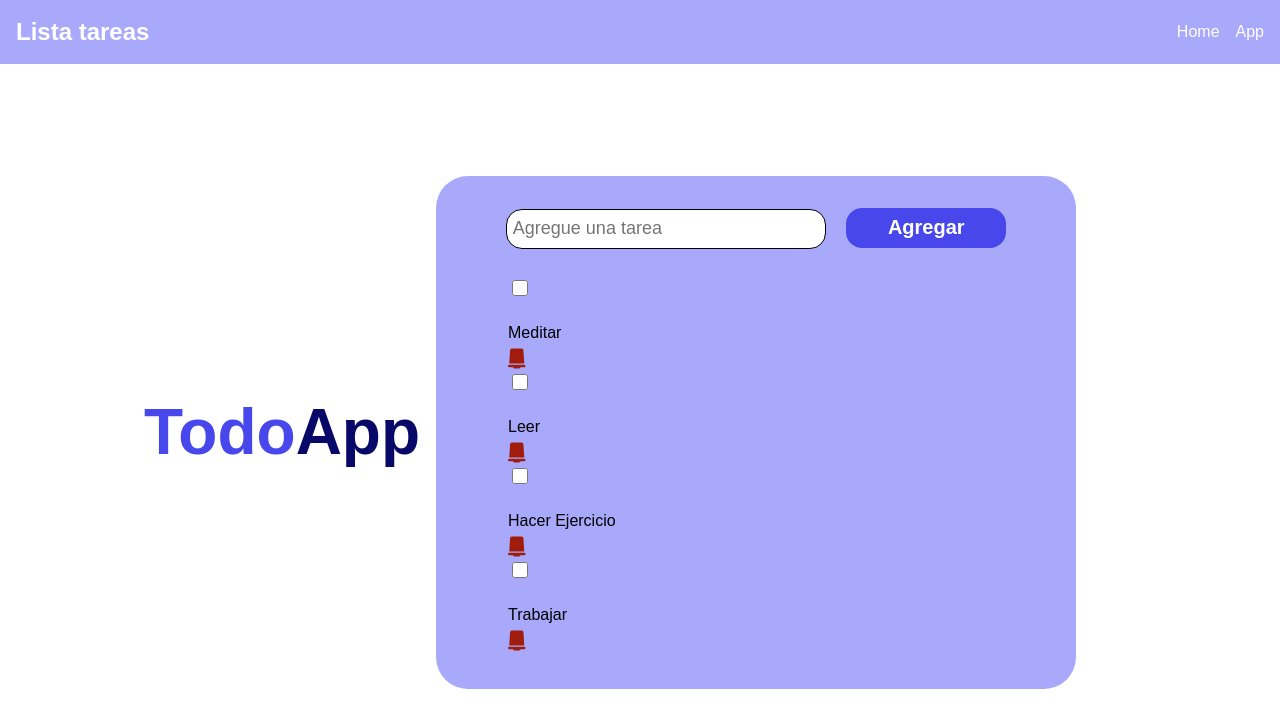
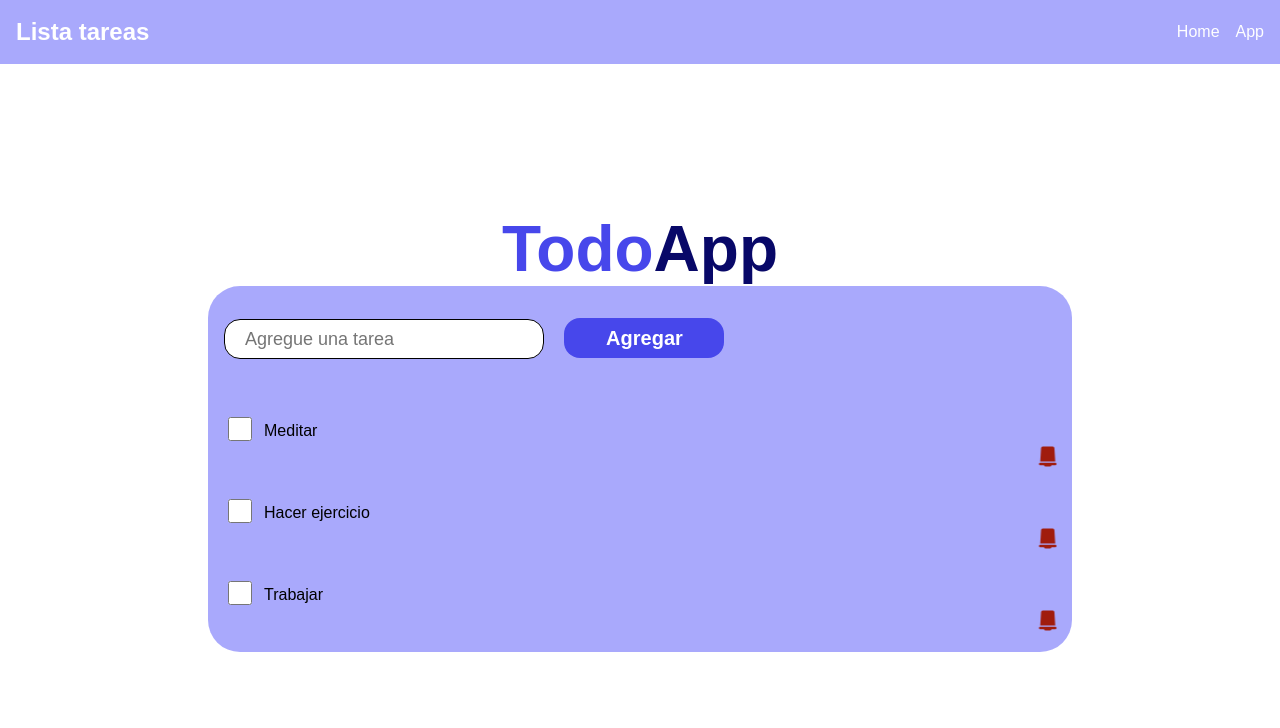
Before and after one commit to MichellOsechas/ListaTareas, a plain HTML site: page app.html in a window 1280 px wide. Drawn offline with Linux system fonts and the light colour scheme.

Commit message:
Add files via upload

```diff
--- a/app.css
+++ b/app.css
@@ -23,7 +23,6 @@ body {
     display: flex;
     justify-content: center;
     align-items: center;
-    flex-direction: column;
 }
 
 /* Navbar */
@@ -70,9 +69,7 @@ body {
 .nav-bar-link:hover {
     text-decoration: underline;
 }
-
 #main-container{
-    display: flex;
     flex-direction: column;
     padding: 0 1rem;
     gap: 1rem;
@@ -85,18 +82,21 @@ body {
     color: rgb(8, 8, 104);
 }
 #main-desc-container{
+    display: flex;
+    position: relative;
     flex-direction: column;
-    justify-content: space-between;
-    text-align: center;
     gap: 1rem;
     background-color: rgba(84, 84, 249, 0.5);
     border-radius: 2rem;
-    padding: 2rem;
-    width: 40rem;
+    padding: 1rem;
+    justify-content:center;
+
 }
 #main-desc-container input {
     width: 20rem;
+    align-items: center;
     height: 2.5rem;
+    padding: 1rem;
     border: solid 0.1rem;
     font-size: large;
     border-radius: 1rem;
@@ -104,47 +104,39 @@ body {
 #main-desc-btn{
     background-color: rgb(71, 71, 235);
     color: white;
-    padding: 0.25rem 0.5rem;
     width: 10rem;
+    margin: 1rem;
     height: 2.5rem;
     font-size: large;
     border-radius: 1rem;
-    text-align: center;
     font-weight: 700;
     cursor: pointer;
     text-decoration: none;
     transition: all 0.175s ease-in-out;
-    margin-left: 1rem;
 }
 #main-desc-btn:hover{
     background-color: rgb(8, 8, 104);
 }
-
 #main-desc-container .lista {
     display: flex;
     flex-direction: column;
+}
+#main-desc-container .lista2 {
+    display: flex;
+    position: relative;
     text-align: left;
-    left: 0;
     list-style-type: none;
-    position:relative;
 }
-
 #main-desc-container .lista .seleccion {
     display: flex;
-    position: relative;
-    width: 1rem;
+    position: absolute;
+    width: 1.5rem;
     left: 0;
 }
-#main-desc-container .lista .tarea{
+#main-desc-container .lista i{
     display: flex;
-    position: relative;
-    flex-direction: row;
-}
-#main-desc-container .lista i {
-    position: relative;
-    display: flex;
-    justify-content: right;
-    flex-direction: row;
+    position: absolute;
+    right: 0;
 }
 @media (min-width: 768px){
     #nav-bar-links-container {
@@ -154,15 +146,13 @@ body {
         display: none;
     }
     #main-container{
-        flex-direction: row;
-        width: 80%;
+        width: 70%;
         align-items: center;
     }
 }
 @media (min-width: 1024px) {
     #main-container{
-        flex-direction: row;
-        width: 80%;
+        width: 70%;
         align-items: center;
     }
     #main-title {
--- a/app.html
+++ b/app.html
@@ -24,39 +24,39 @@
     <main id="main-container">
       <h1 id="main-title">Todo<span>App</span></h1>
       <div id="main-desc-container">
+        <div class="container">
           <input type="text" placeholder=" Agregue una tarea" name="nombre" id="">
           <button id="main-desc-btn">Agregar</button>
+        </div>
 
-            <ul class="lista">
+        <div class="lista">
+
+          <ul class="lista2">
             <li>
-                  <div >
               <input class="seleccion" type="checkbox">
               <p class="tarea">Meditar</p>
               <i class="fa-solid fa-trash fa-spin fa-lg" style="color: #a01c0d;"></i>
-                  </div>
             </li>
+          </ul>
+
+          <ul class="lista2">
             <li>
-                  <div>
               <input class="seleccion" type="checkbox">
-                    <p class="tarea">Leer</p>
-                    <i class="fa-solid fa-trash fa-spin fa-lg" style="color: #a01c0d;"></i>                 </div>
+              <p class="tarea">Hacer ejercicio</p>
+              <i class="fa-solid fa-trash fa-spin fa-lg" style="color: #a01c0d;"></i>
             </li>
+          </ul>
+
+          <ul class="lista2">
             <li>
-                  <div>
-                    <input class="seleccion" type="checkbox">
-                    <p class="tarea">Hacer Ejercicio</p>
-                    <i class="fa-solid fa-trash fa-spin fa-lg" style="color: #a01c0d;"></i>                 </div>
-                </li>
-                <li>
-                  <div>
               <input class="seleccion" type="checkbox">
               <p class="tarea">Trabajar</p>
               <i class="fa-solid fa-trash fa-spin fa-lg" style="color: #a01c0d;"></i>
+            </li>
+          </ul>
+
         </div>
-                </li>
 
-
-            </ul>
       </div>
     </main>
 </body>
```
Lines whose indentation alone changed are shown as unchanged.
